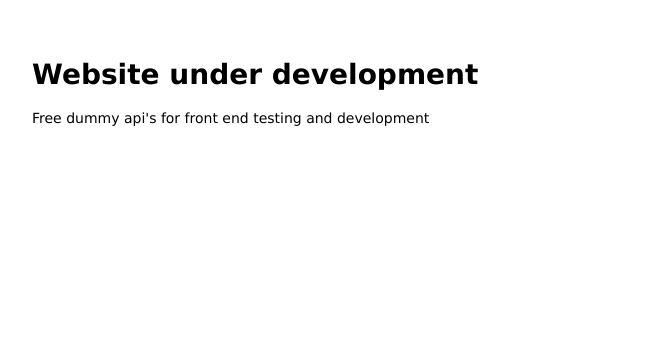
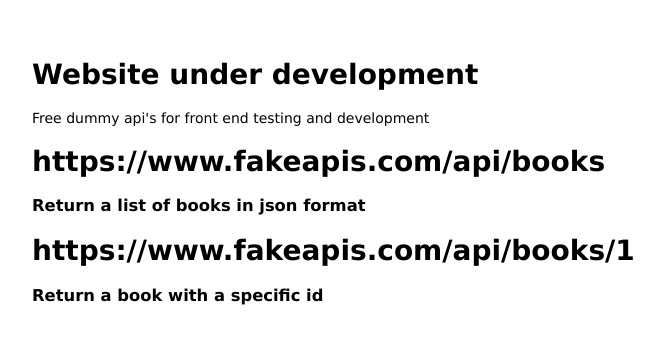
Before and after one commit to ravireddyboxer/fakeapis, a website: page public/index.html in a window 1280 px wide. Shown: the whole page, without its empty margins (26-690 px from the left). Drawn offline with Linux system fonts and the light colour scheme.

Commit message:
Added get books apis to the web ui

```diff
--- a/public/index.html
+++ b/public/index.html
@@ -7,5 +7,10 @@
   <body>
     <h1>Website under development</h1>
     <p>Free dummy api's for front end testing and development</p>
+    <h1>https://www.fakeapis.com/api/books</h1>
+    <h3>Return a list of books in json format</h3>
+
+    <h1>https://www.fakeapis.com/api/books/1</h1>
+    <h3>Return a book with a specific id</h3>
   </body>
 </html>
```
